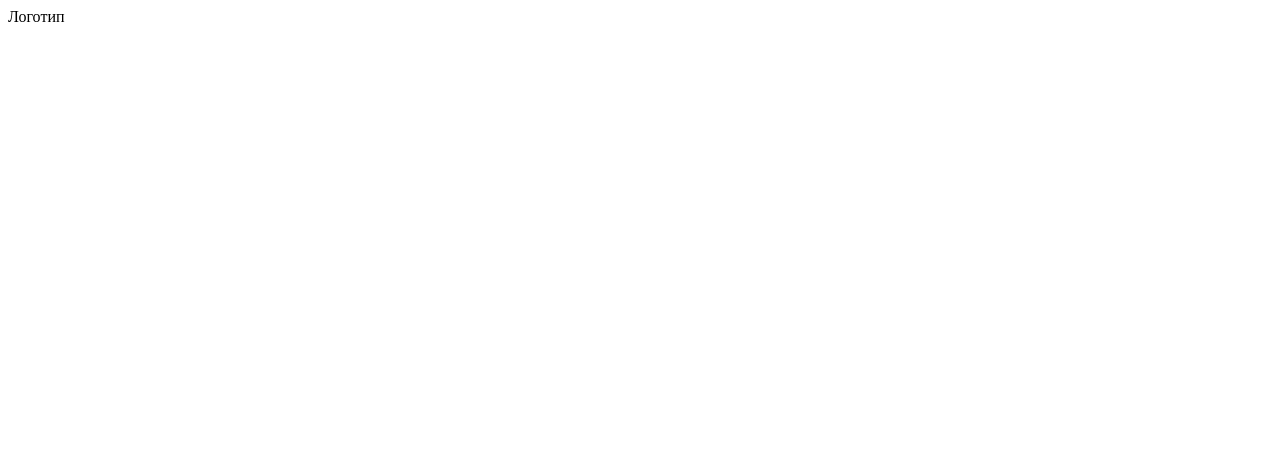
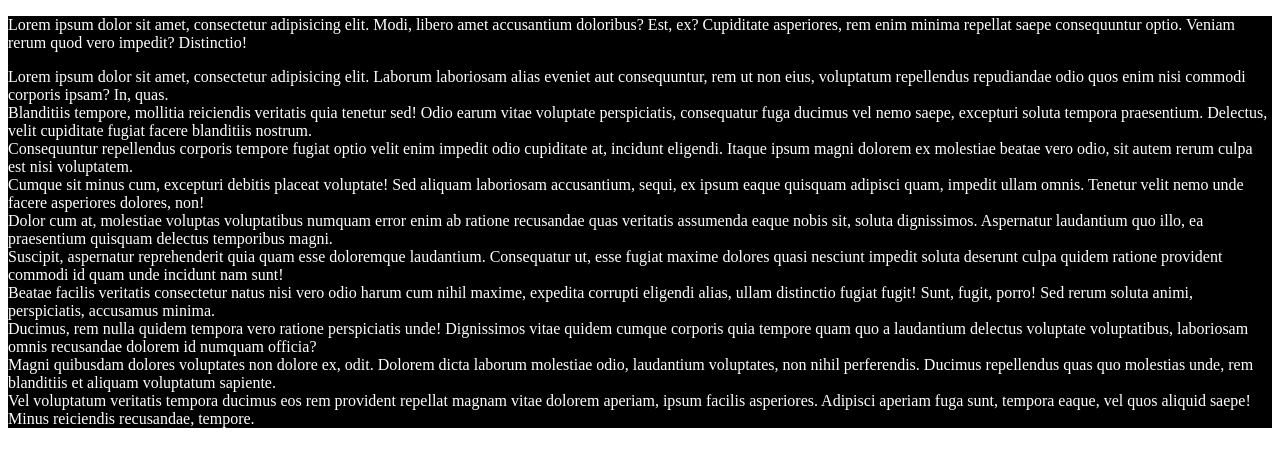
Before and after one commit to supra-modum/MCS-WebDev, a plain HTML site: page boilerplate/index.html in a window 1280 px wide. Drawn offline with Linux system fonts and the light colour scheme.

Commit message:
add basic styles

```diff
--- a/boilerplate/index.html
+++ b/boilerplate/index.html
@@ -5,16 +5,31 @@
 	<meta charset="utf-8">
 	<meta description="boilerplate code">
 	<meta keywords="boilerplate, test">
+	<style>
+		div {
+			color: white;
+			background: black;
+		}
+	</style>
 </head>
 <body>
 	<div>
 		<header>
-			<div>Логотип</div>
+			<div></div>
 			<nav></nav>
 		</header>
 		<main>
-			<section></section>
-			<section></section>
+			<p>Lorem ipsum dolor sit amet, consectetur adipisicing elit. Modi, libero amet accusantium doloribus? Est, ex? Cupiditate asperiores, rem enim minima repellat saepe consequuntur optio. Veniam rerum quod vero impedit? Distinctio!</p>
+			<div>Lorem ipsum dolor sit amet, consectetur adipisicing elit. Laborum laboriosam alias eveniet aut consequuntur, rem ut non eius, voluptatum repellendus repudiandae odio quos enim nisi commodi corporis ipsam? In, quas.</div>
+			<div>Blanditiis tempore, mollitia reiciendis veritatis quia tenetur sed! Odio earum vitae voluptate perspiciatis, consequatur fuga ducimus vel nemo saepe, excepturi soluta tempora praesentium. Delectus, velit cupiditate fugiat facere blanditiis nostrum.</div>
+			<div>Consequuntur repellendus corporis tempore fugiat optio velit enim impedit odio cupiditate at, incidunt eligendi. Itaque ipsum magni dolorem ex molestiae beatae vero odio, sit autem rerum culpa est nisi voluptatem.</div>
+			<div>Cumque sit minus cum, excepturi debitis placeat voluptate! Sed aliquam laboriosam accusantium, sequi, ex ipsum eaque quisquam adipisci quam, impedit ullam omnis. Tenetur velit nemo unde facere asperiores dolores, non!</div>
+			<div>Dolor cum at, molestiae voluptas voluptatibus numquam error enim ab ratione recusandae quas veritatis assumenda eaque nobis sit, soluta dignissimos. Aspernatur laudantium quo illo, ea praesentium quisquam delectus temporibus magni.</div>
+			<div>Suscipit, aspernatur reprehenderit quia quam esse doloremque laudantium. Consequatur ut, esse fugiat maxime dolores quasi nesciunt impedit soluta deserunt culpa quidem ratione provident commodi id quam unde incidunt nam sunt!</div>
+			<div>Beatae facilis veritatis consectetur natus nisi vero odio harum cum nihil maxime, expedita corrupti eligendi alias, ullam distinctio fugiat fugit! Sunt, fugit, porro! Sed rerum soluta animi, perspiciatis, accusamus minima.</div>
+			<div>Ducimus, rem nulla quidem tempora vero ratione perspiciatis unde! Dignissimos vitae quidem cumque corporis quia tempore quam quo a laudantium delectus voluptate voluptatibus, laboriosam omnis recusandae dolorem id numquam officia?</div>
+			<div>Magni quibusdam dolores voluptates non dolore ex, odit. Dolorem dicta laborum molestiae odio, laudantium voluptates, non nihil perferendis. Ducimus repellendus quas quo molestias unde, rem blanditiis et aliquam voluptatum sapiente.</div>
+			<div>Vel voluptatum veritatis tempora ducimus eos rem provident repellat magnam vitae dolorem aperiam, ipsum facilis asperiores. Adipisci aperiam fuga sunt, tempora eaque, vel quos aliquid saepe! Minus reiciendis recusandae, tempore.</div>
 		</main>
 		<footer>
 			<div></div>
--- a/practice/01/css/style.css
+++ b/practice/01/css/style.css
@@ -0,0 +1,4 @@
+h2 {
+    background: #000000;
+    color: #ffffff;
+}
```
Also changed, not shown: practice/01/index.html (+70 -13 lines), styles/index.html (added, +24 -0 lines), styles/css/style.css (added), styles/js/script.js (added).
